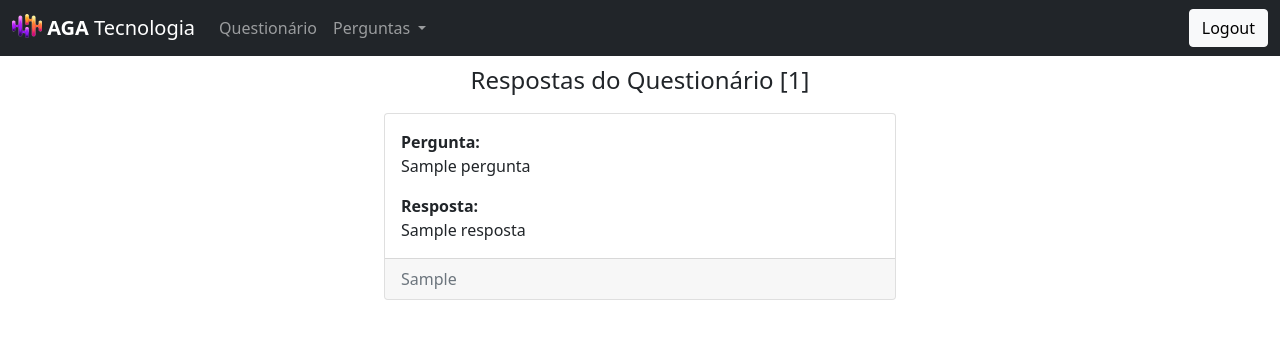
After one commit to gaboliveiradev/DESAFIO_FATEC, a PHP site: template View/modules/Answer/answer-manage.php in a window 1280 px wide. The commit adds this page. Shown: the top 339 px of the page. Run offline with PHP 8.4, Linux system fonts and the light colour scheme; the visitor is signed in with stand-in values (Sample User, id 1); tables that the repository leaves empty hold one stand-in row (values such as "Sample post"); the template is opened without the code that fills it: most values are stand-ins (such as "Sample title", 1, 10 or a date in 2020).

Commit message:
estilização + exibição de dados do banco de dados

```diff
--- /dev/null
+++ b/View/css/answer_manage.css
@@ -0,0 +1,38 @@
+.container-questions {
+    width: 100%;
+    display: flex;
+    justify-content: center;
+    align-items: center;
+    flex-wrap: wrap;
+}
+
+.header-questions {
+    text-align: center;
+    margin-top: 10px;
+}
+
+.container-search {
+    margin-top: 10px;
+    width: 80%;
+    display: flex;
+    align-items: center;
+}
+
+.form-search {
+    width: 50%;
+}
+
+.icon-clear-query a {
+    text-decoration: none;
+}
+
+.icon-clear-query {
+    display: flex;
+    align-items: center;
+    margin-left: 10px;
+}
+
+.card {
+    margin: 10px;
+    width: 40%;
+}
--- a/View/includes/cabecalho.php
+++ b/View/includes/cabecalho.php
@@ -19,6 +19,8 @@
               <ul class="dropdown-menu" aria-labelledby="navbarDropdown">
                 <li><a class="dropdown-item" href="/question-manage">Visualizar</a></li>
                 <li><a class="dropdown-item" href="/question/form">Cadastrar</a></li>
+                <li><hr></li>
+                <li><a class="dropdown-item" href="/answer-manage">Ver Respostas</a></li>
               </ul>
             </li>
             <?php if($_SESSION['user']->adm == "S"): ?>
--- /dev/null
+++ b/View/modules/Answer/answer-manage.php
@@ -0,0 +1,42 @@
+<!DOCTYPE html>
+<html lang="pt-br">
+<head>
+    <meta charset="UTF-8">
+    <meta http-equiv="X-UA-Compatible" content="IE=edge">
+    <meta name="viewport" content="width=device-width, initial-scale=1.0">
+    <?php include "./View/includes/css_config.php" ?>
+    <link rel="stylesheet" href="./../../../View/css/answer_manage.css">
+    <title>AGA Tecnologia - Área Administrativa | Gerenciar Respostas</title>
+</head>
+
+<body>
+    <header>
+        <?php include "./View/includes/cabecalho.php" ?>
+    </header>
+    <main>
+        <section>
+            <div class="header-questions">
+                <h4>Respostas do Questionário [<?= count($arr_answer_question) ?>]</h4>
+            </div>
+            <div class="container-questions">
+                <?php foreach ($arr_answer_question as $item): ?>
+                    <div class="card">
+                      <div class="card-body">
+                        <p>
+                            <strong>Pergunta:</strong> <br> <?= $item->pergunta ?>
+                        </p>
+                        <p class="card-text">
+                            <strong>Resposta:</strong> <br> <?= $item->resposta ?>
+                        </p>
+                      </div>
+                      <div class="card-footer text-muted">
+                        <?= $item->data_envio ?>
+                      </div>
+                    </div>
+                <?php endforeach ?>
+            </div>
+        </section>
+    </main>
+    <?php include "./View/includes/js_config.php" ?>
+</body>
+</html>
--- a/rotas.php
+++ b/rotas.php
@@ -30,6 +30,10 @@
             QuestionController::saveAnswer();
         break;
 
+        case "/answer-manage":
+            AnswerController::answerManage();
+        break;
+
         // --= Login =--
         case "/login":
             LoginController::loginView();
```
Also changed, not shown: Controller/AnswerController.php (added, +11 -0 lines), DAO/AnswerDAO.php (added, +22 -0 lines), Model/AnswerModel.php (added, +8 -0 lines).
